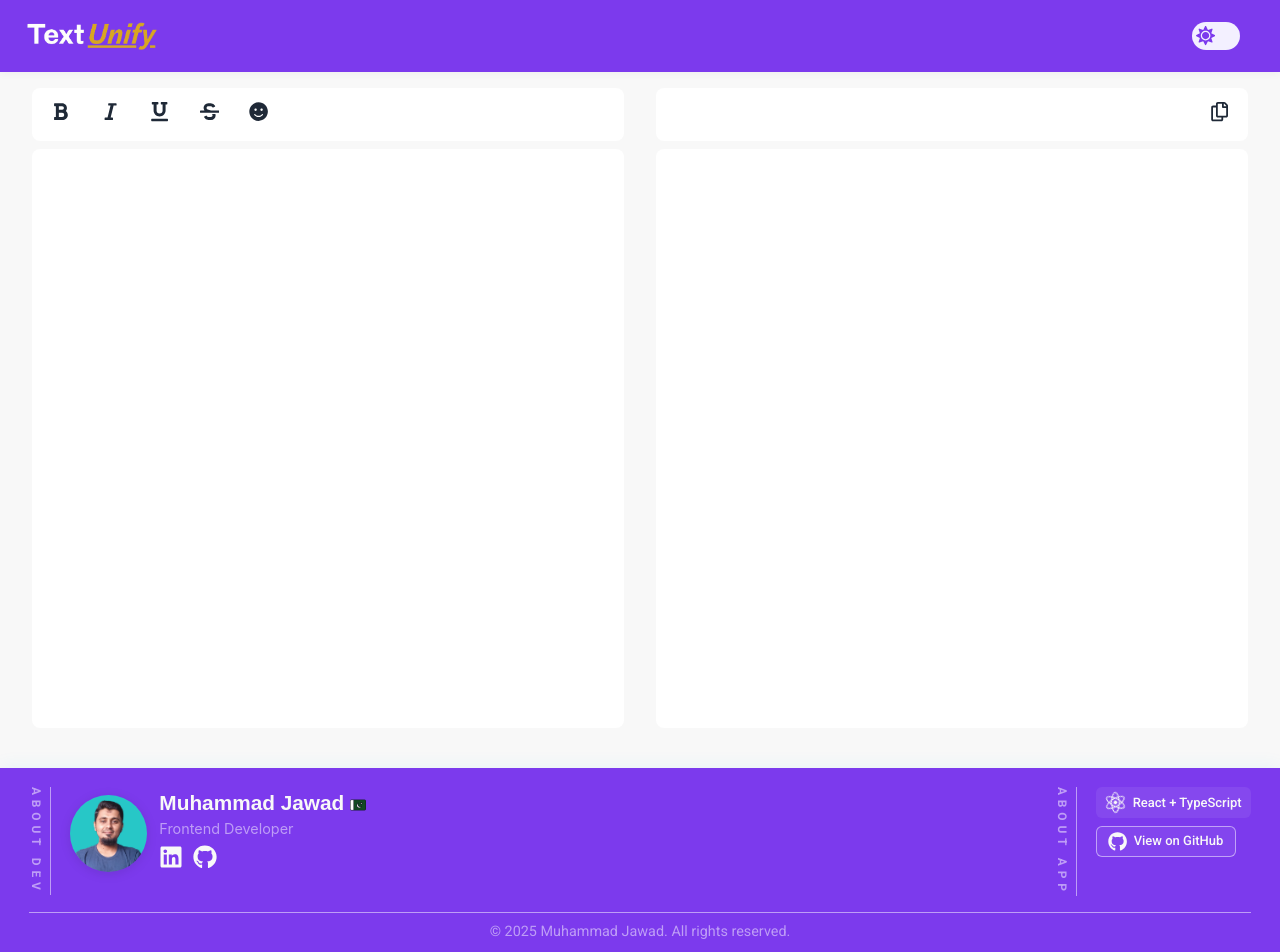
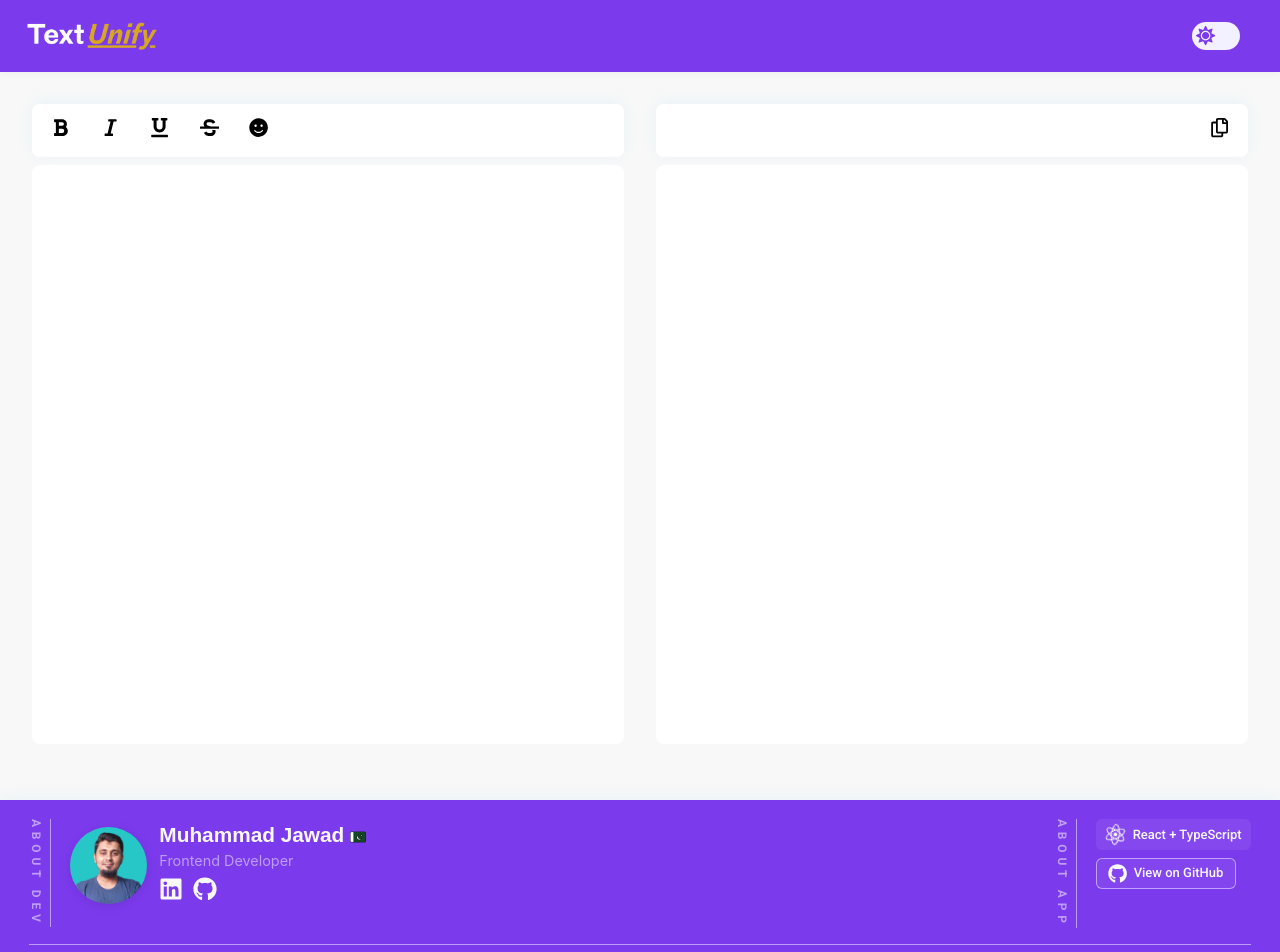
Before and after one commit to muhamadjawad/text-unify-web, a React (Vite) app: page / in a window 1280 px wide. Shown: the top 952 px of the page. Built offline with nearby package versions, Linux system fonts and the light colour scheme.

Commit message:
toobar styles updated

```diff
--- a/src/components/EditorToolbar/EditorToolbar.css
+++ b/src/components/EditorToolbar/EditorToolbar.css
@@ -1,33 +1,35 @@
 .editor-toolbar {
   display: flex;
   gap: 0.5rem;
-  background: var(--editor-bg);
+  background: var(--toolbar-bg);
   padding: 0.5rem 0.5rem;
   border-radius: 8px;
-  /* border: 1px solid var(--color-border); */
+  /* border: 1px solid var(--color-accent); */
   border-bottom: none;
   align-items: center;
+  box-shadow: 0 -2px 16px 0 rgba(56, 189, 248, 0.08);
+
 }
 
 .toolbar-btn {
   background: none;
   border: none;
-  color: var(--color-text);
+  color: var(--color-toolbar-btn);
   font-size: 1.2rem;
   padding: 0.4rem 0.7rem;
   border-radius: 6px;
   cursor: pointer;
-  transition: background 0.2s, color 0.2s;
+  /* transition: background 0.2s, color 0.2s; */
 }
 
 .toolbar-btn.active,
 .toolbar-btn:focus {
   /* background: ; */
-  color: var(--color-primary);
+  color: var(--color-secondary);
   outline: none
 }
 
 .toolbar-btn:hover {
-  background: var(--color-accent);
-  color: var(--color-primary);
+  background: none;
+  color: var(--color-secondary);
 }
--- a/src/index.css
+++ b/src/index.css
@@ -12,6 +12,7 @@
 /* Light theme variables (default) */
 :root {
   --color-primary: #7c3aed;
+  --color-secondary: #DAA520;
   /* Purple */
   --color-accent: #ede9fe;
   /* Light Purple for hover */
@@ -25,12 +26,15 @@
   --gradient-bg: linear-gradient(to bottom right, #7c3aed, #a78bfa);
   --navbar-bg: var(--color-primary);
   --toggle-btn-bg: #f3f0ff;
+  --toolbar-bg: #ffffff;
+  --color-toolbar-btn: black;
   --editor-bg: #ffffff;
 }
 
 /* Dark theme variables */
 .dark {
   --color-primary: #7c3aed;
+  --color-secondary: #DAA520;
   --color-accent: #4c1d95;
   --color-bg: #1A1A1A;
   --color-bg-secondary: rgba(30, 30, 40, 0.6);
@@ -40,6 +44,8 @@
   --navbar-bg: var(--color-primary);
   /* #1e1b29; */
   --toggle-btn-bg: #1e1b29;
+  --toolbar-bg: #222222;
+  --color-toolbar-btn: #ffffff;
   --editor-bg: #000000
 }
 
--- a/src/screens/TextUnify/TextUnify.css
+++ b/src/screens/TextUnify/TextUnify.css
@@ -1,7 +1,7 @@
 .textunify-container {
   display: flex;
   gap: 2rem;
-  padding: 0.5rem 2rem;
+  padding: 1.5rem 2rem;
 }
 
 .textunify-input-wrapper,
```
